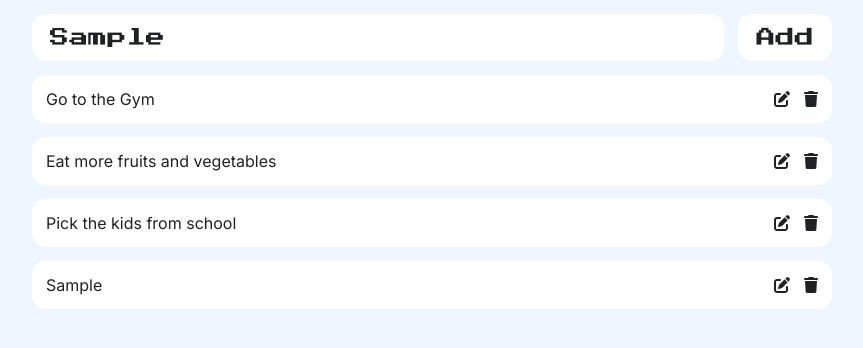
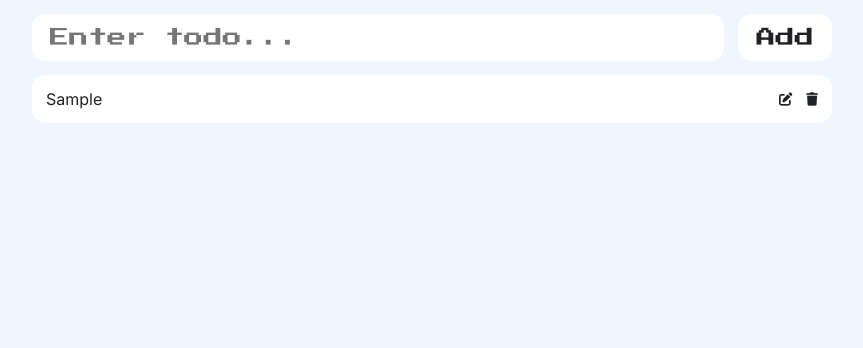
Before and after one commit to Egan-ombaka/To-do-list, a React (Vite) app in the folder react.js/: page / in a window 1280 px wide. Both pictures are taken after typing "Sample" into the empty fields and a click on the button "Add". Shown: the top 348 px of the page, without its empty margins (208-1071 px from the left). Built offline with nearby package versions, Linux system fonts and the light colour scheme.

Commit message:
To do list

```diff
--- a/react.js/src/App.jsx
+++ b/react.js/src/App.jsx
@@ -4,21 +4,24 @@
 
 function App() {
 
-  const [todos, setTodos] = useState([
-    'Go to the Gym',
-    'Eat more fruits and vegetables',
-    'Pick the kids from school'
-  ])
+  const [todos, setTodos] = useState([])
 
   function handleAddTodos(newTodo) {
     const newTodoList = [...todos, newTodo]
     setTodos(newTodoList)
   }
 
+  function handleDeleteTodo(index){
+    const newTodoList = todos.filter((todo, todoIndex) => {
+      return todoIndex !== index
+    })
+    setTodos(newTodoList)
+  }
+
   return (
     <>
       <TodoInput handleAddTodos={handleAddTodos}/>
-      <TodoList todos={todos} />
+      <TodoList handleDeleteTodo={handleDeleteTodo} todos={todos} />
     </>
   )
 }
--- a/react.js/src/components/TodoCard.jsx
+++ b/react.js/src/components/TodoCard.jsx
@@ -1,13 +1,19 @@
 import React from 'react'
 
 export default function TodoCard(props) {
-    const {children} = props
+    const {children, handleDeleteTodo, index} = props
   return (
     <li className='todoItem'>
         {children}
       <div className='actionsContainer'>
-         <i className="fa-solid fa-pen-to-square"></i>
-         <i className="fa-solid fa-trash"></i>
+        <button>
+           <i className="fa-solid fa-pen-to-square"></i>
+        </button>
+        <button onClick={() => {
+            handleDeleteTodo(index)
+        }}>
+            <i className="fa-solid fa-trash"></i>
+        </button>
       </div>
     </li>
   )
--- a/react.js/src/components/TodoInput.jsx
+++ b/react.js/src/components/TodoInput.jsx
@@ -12,6 +12,7 @@
             }} placeholder="Enter todo..."/>
             <button onClick={()=>{
                 handleAddTodos(todoValue)
+                setTodoValue('')
             }}>Add</button>
         </header>
     )
--- a/react.js/src/components/TodoList.jsx
+++ b/react.js/src/components/TodoList.jsx
@@ -2,13 +2,14 @@
 import TodoCard from './TodoCard'
 
 export default function TodoList(props) {
-    const { todos } = props
+    const { todos, } = props
 
     return (
         <ul className='main'>
             {todos.map((todo, todoIndex) => {
                 return(
-                    <TodoCard key={todoIndex}>
+                    <TodoCard {...props} key={todoIndex} index=
+                    {todoIndex}>
                         <p>{todo}</p>
                     </TodoCard>
                 )
```
